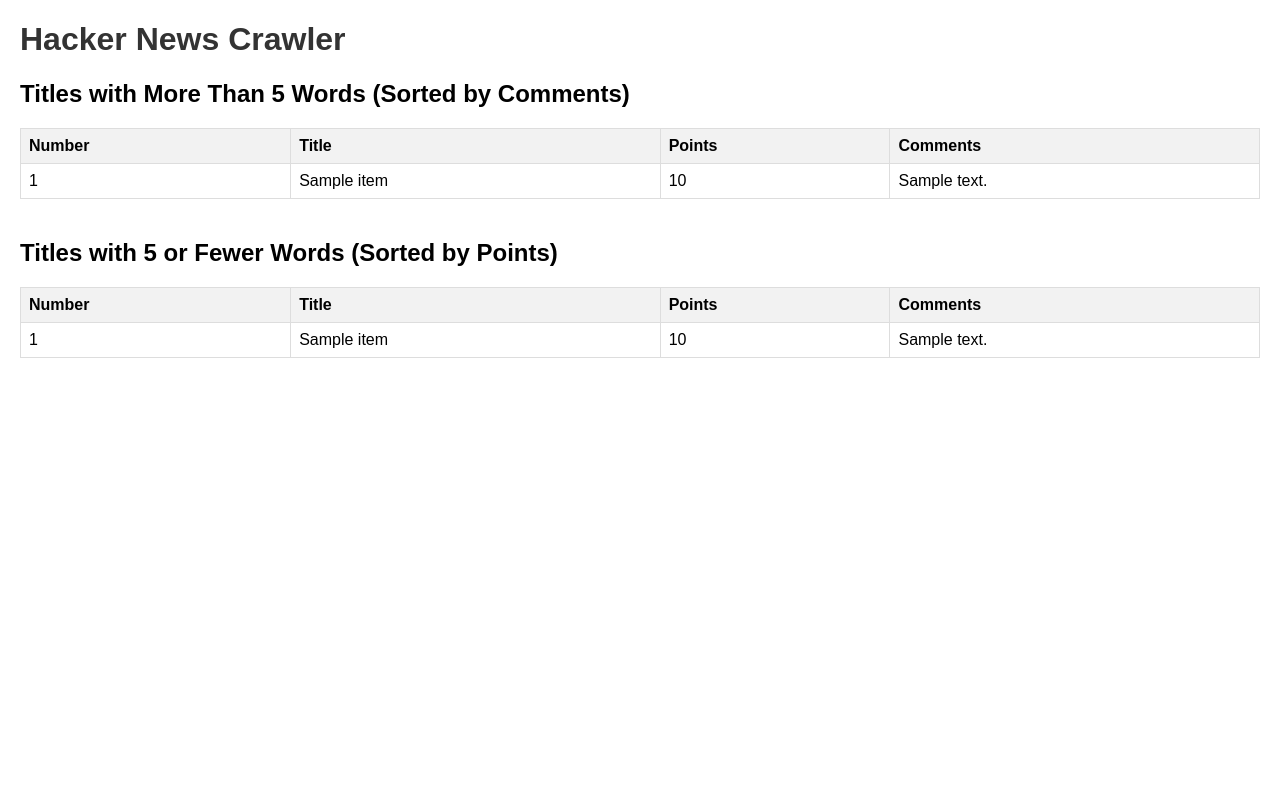
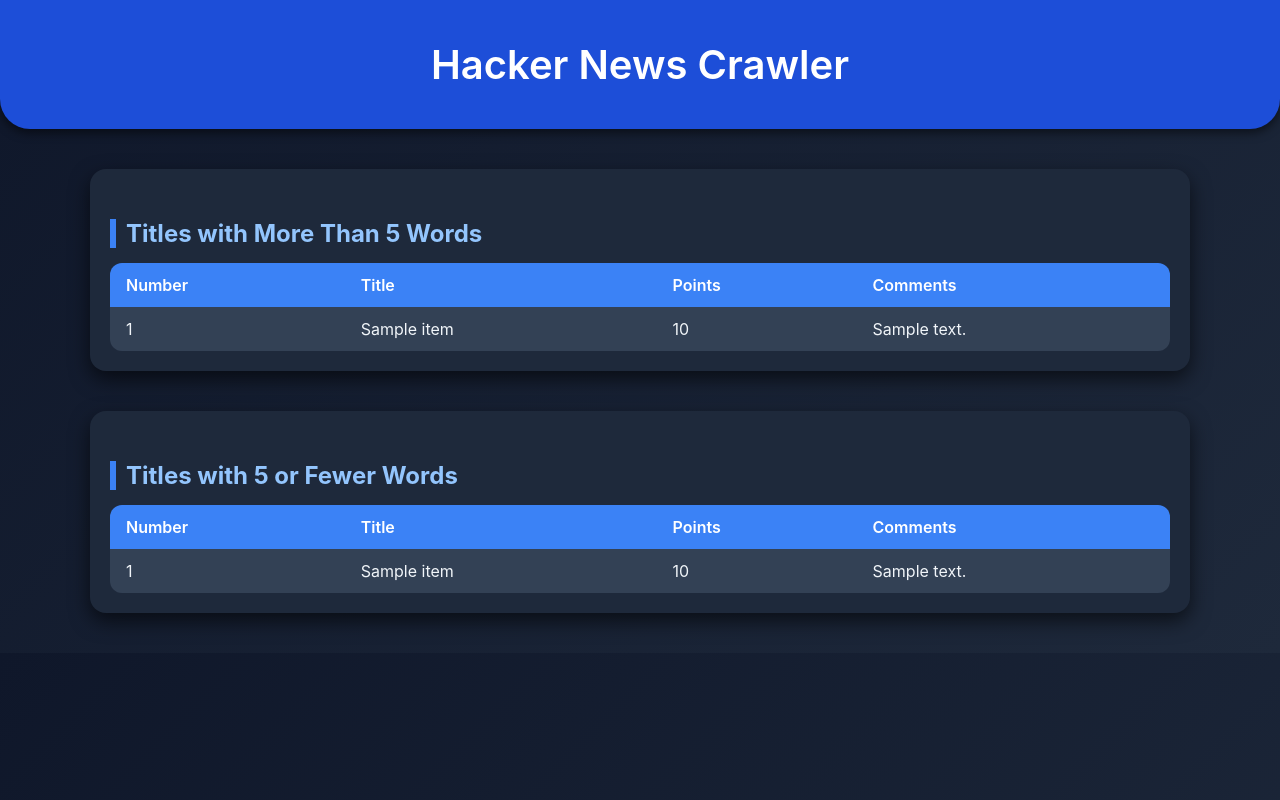
Before and after one commit to Nanit20/web-crawler, a Flask app: template hn_crawler/templates/index.html in a window 1280 px wide. Run offline with Flask 3, Linux system fonts and the light colour scheme; the template is opened without the code that fills it: most values are stand-ins (such as "Sample title", 1, 10 or a date in 2020).

Commit message:
More beauty web, i dont like white screens

```diff
--- a/hn_crawler/scraper.py
+++ b/hn_crawler/scraper.py
@@ -23,14 +23,12 @@
     def parse_page(self, html: str) -> List[NewsItem]:
         soup = BeautifulSoup(html, 'html.parser')
         items = []
-        rows = soup.select('tr.athing')[:30]  # Get first 30 entries
+        rows = soup.select('tr.athing')[:30]
 
         for index, row in enumerate(rows, 1):
-            # Extraer título
             title_span = row.select_one('span.titleline > a')
             title = title_span.text.strip() if title_span else ''
 
-            # Extraer subtext (puntos y comentarios)
             subtext = row.find_next_sibling('tr').find('td', class_='subtext')
             points = 0
             comments = 0
--- /dev/null
+++ b/hn_crawler/static/style.css
@@ -0,0 +1,86 @@
+body {
+  font-family: 'Inter', sans-serif;
+  margin: 0;
+  padding: 0;
+  background: linear-gradient(135deg, #0f172a, #1e293b);
+  color: #e2e8f0;
+}
+
+header {
+  text-align: center;
+  padding: 40px 20px;
+  background: #1d4ed8;
+  color: white;
+  border-bottom-left-radius: 30px;
+  border-bottom-right-radius: 30px;
+  box-shadow: 0 4px 10px rgba(0,0,0,0.5);
+  animation: fadeDown 1s ease-out;
+}
+header h1 {
+  margin: 0;
+  font-size: 2.5rem;
+  font-weight: 600;
+}
+
+.container {
+  max-width: 1100px;
+  margin: 40px auto;
+  padding: 0 20px;
+}
+h2 {
+  margin: 30px 0 15px;
+  font-size: 1.5rem;
+  color: #93c5fd;
+  border-left: 6px solid #3b82f6;
+  padding-left: 10px;
+}
+
+/* Card */
+.card {
+  background: #1e293b;
+  border-radius: 16px;
+  box-shadow: 0 8px 20px rgba(0,0,0,0.6);
+  padding: 20px;
+  margin-bottom: 40px;
+  animation: fadeUp 1s ease-in-out;
+}
+
+/* Table */
+table {
+  width: 100%;
+  border-collapse: collapse;
+  overflow: hidden;
+  border-radius: 12px;
+}
+th, td {
+  padding: 12px 16px;
+  text-align: left;
+}
+th {
+  background: #3b82f6;
+  color: white;
+  font-weight: 600;
+}
+td {
+  color: #f1f5f9;
+}
+tr:nth-child(even) td {
+  background: #334155;
+}
+tr:nth-child(odd) td {
+  background: #1e293b;
+}
+tr:hover td {
+  background: #2563eb;
+  color: white;
+  transition: background 0.3s ease, color 0.3s ease;
+}
+
+@keyframes fadeUp {
+  from { opacity: 0; transform: translateY(20px); }
+  to { opacity: 1; transform: translateY(0); }
+}
+@keyframes fadeDown {
+  from { opacity: 0; transform: translateY(-20px); }
+  to { opacity: 1; transform: translateY(0); }
+}
--- a/hn_crawler/templates/index.html
+++ b/hn_crawler/templates/index.html
@@ -3,17 +3,16 @@
 <head>
   <meta charset="UTF-8">
   <title>Hacker News Crawler</title>
-    <style>
-        body { font-family: Arial, sans-serif; margin: 20px; }
-        h1 { color: #333; }
-        table { width: 100%; border-collapse: collapse; margin-bottom: 40px; }
-        th, td { border: 1px solid #ddd; padding: 8px; text-align: left; }
-        th { background-color: #f2f2f2; }
-    </style>
+  <link rel="stylesheet" href="{{ url_for('static', filename='style.css') }}">
 </head>
 <body>
+  <header>
     <h1>Hacker News Crawler</h1>
-    <h2>Titles with More Than 5 Words (Sorted by Comments)</h2>
+  </header>
+
+  <div class="container">
+    <div class="card">
+      <h2>Titles with More Than 5 Words</h2>
       <table>
         <tr>
           <th>Number</th>
@@ -30,7 +29,10 @@
         </tr>
         {% endfor %}
       </table>
-    <h2>Titles with 5 or Fewer Words (Sorted by Points)</h2>
+    </div>
+
+    <div class="card">
+      <h2>Titles with 5 or Fewer Words</h2>
       <table>
         <tr>
           <th>Number</th>
@@ -47,5 +49,7 @@
         </tr>
         {% endfor %}
       </table>
+    </div>
+  </div>
 </body>
 </html>
```
Lines whose indentation alone changed are shown as unchanged.
